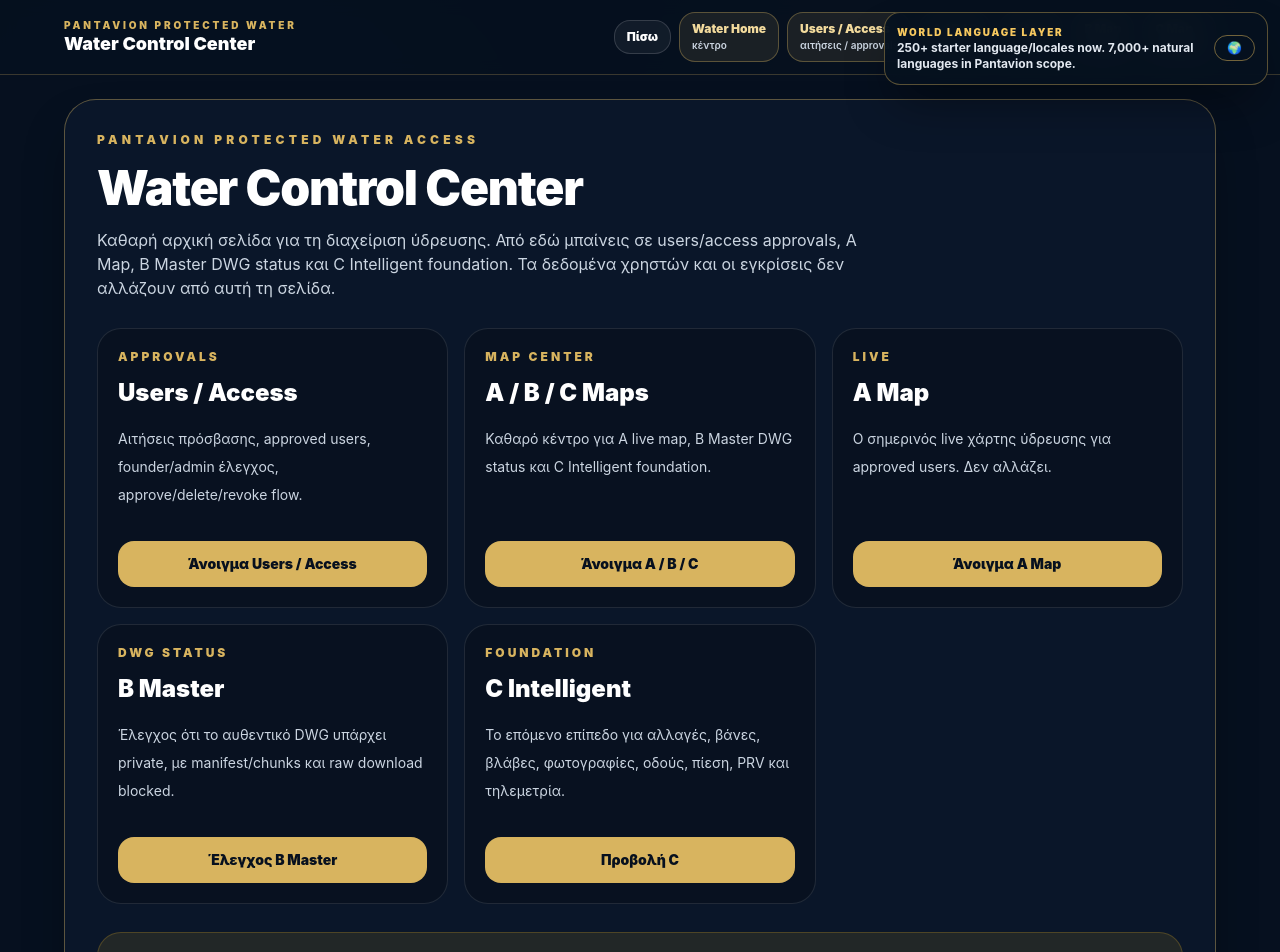
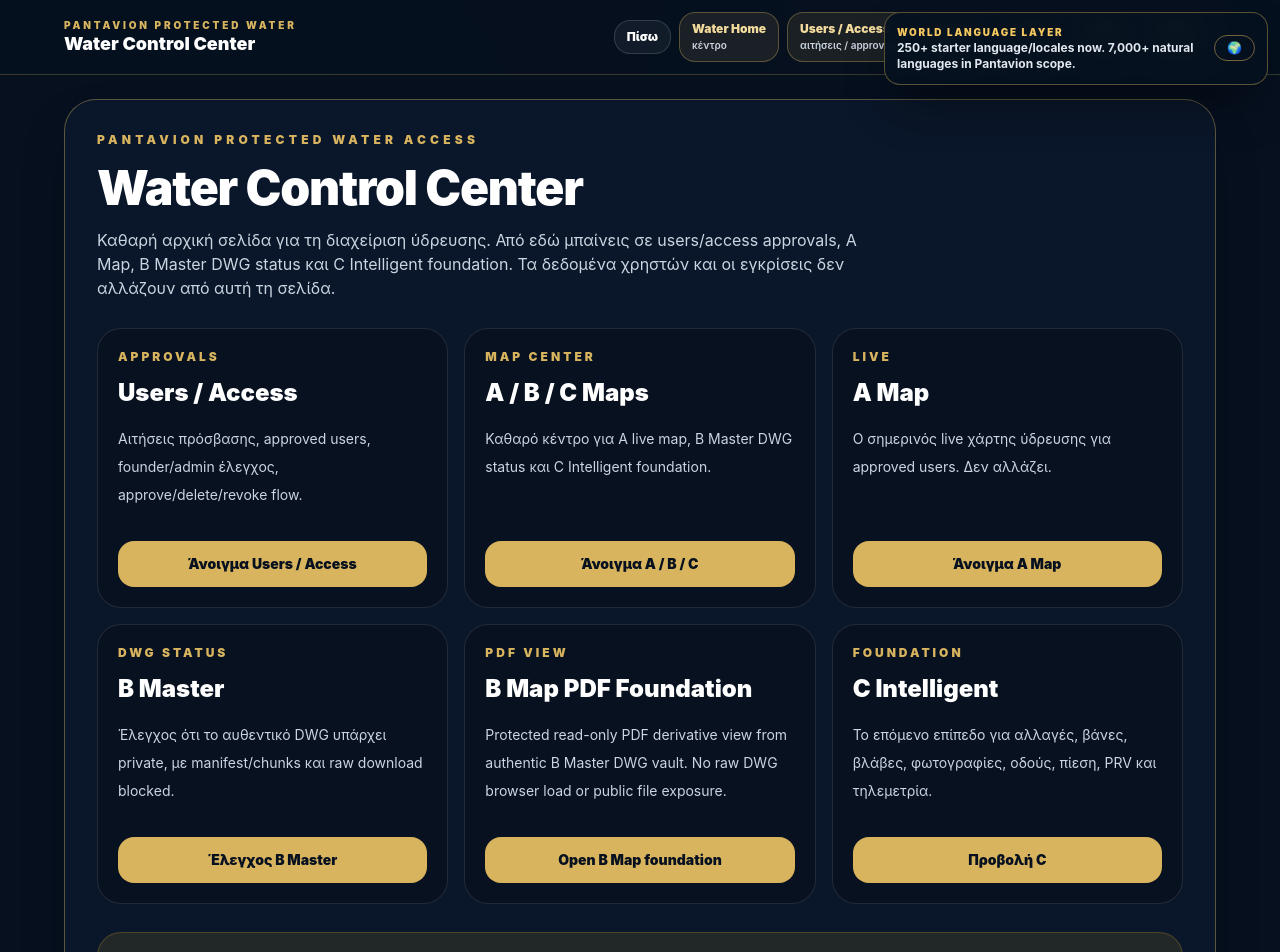
Before and after one commit to pandaconnect1/pantavion-planet, a Next.js app: page /professional/infrastructure/water in a window 1280 px wide. Shown: the top 952 px of the page. Built offline with nearby package versions, Linux system fonts and the light colour scheme.

Commit message:
feat(water): link B map PDF foundation from water control

```diff
--- a/app/professional/infrastructure/water/page.tsx
+++ b/app/professional/infrastructure/water/page.tsx
@@ -38,6 +38,14 @@ const cards = [
       "Έλεγχος ότι το αυθεντικό DWG υπάρχει private, με manifest/chunks και raw download blocked.",
     href: "/professional/infrastructure/water/master",
     action: "Έλεγχος B Master",
+  },
+  {
+    title: "B Map PDF Foundation",
+    label: "PDF VIEW",
+    description:
+      "Protected read-only PDF derivative view from authentic B Master DWG vault. No raw DWG browser load or public file exposure.",
+    href: "/professional/infrastructure/water/b-map",
+    action: "Open B Map foundation",
   },
   {
     title: "C Intelligent",
```
